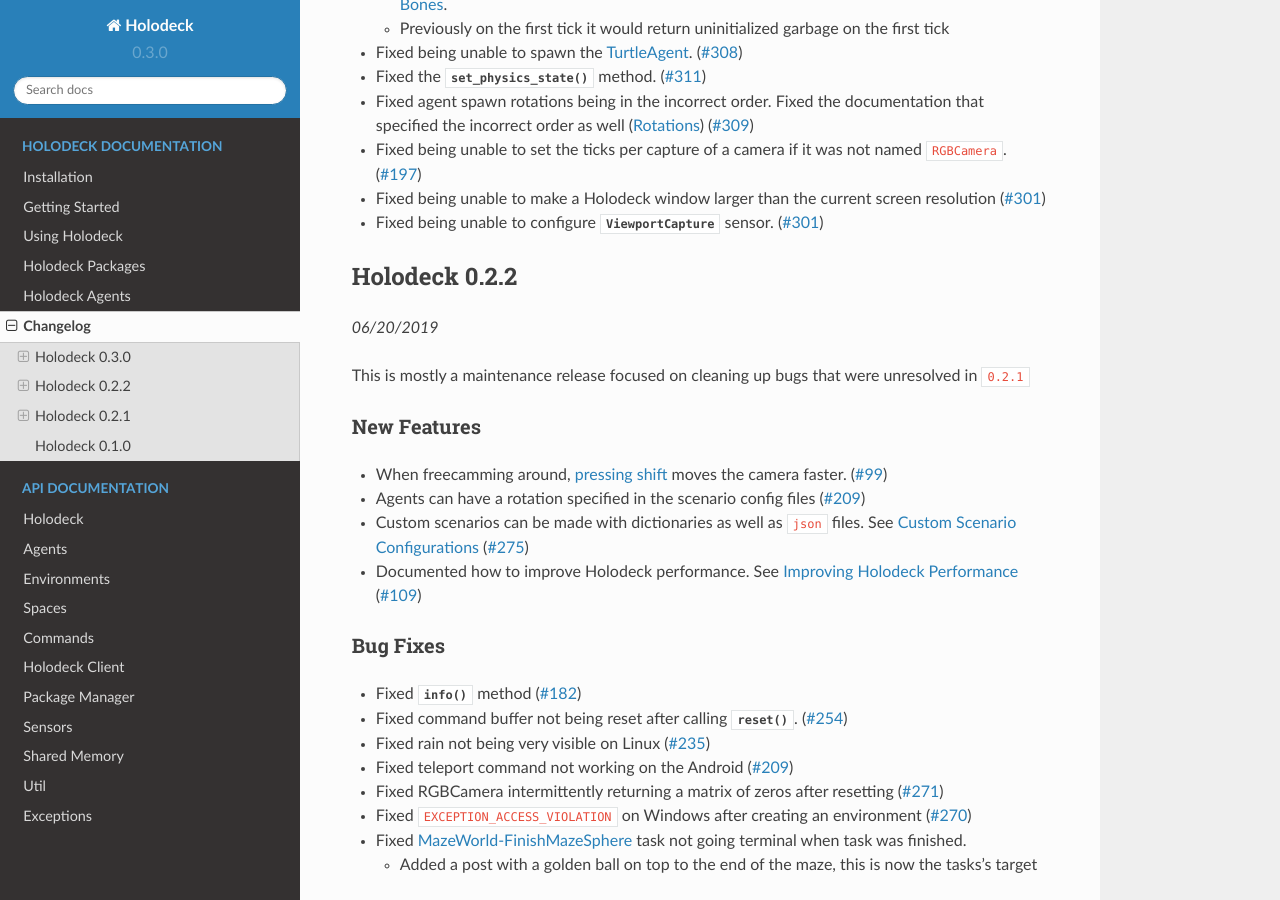
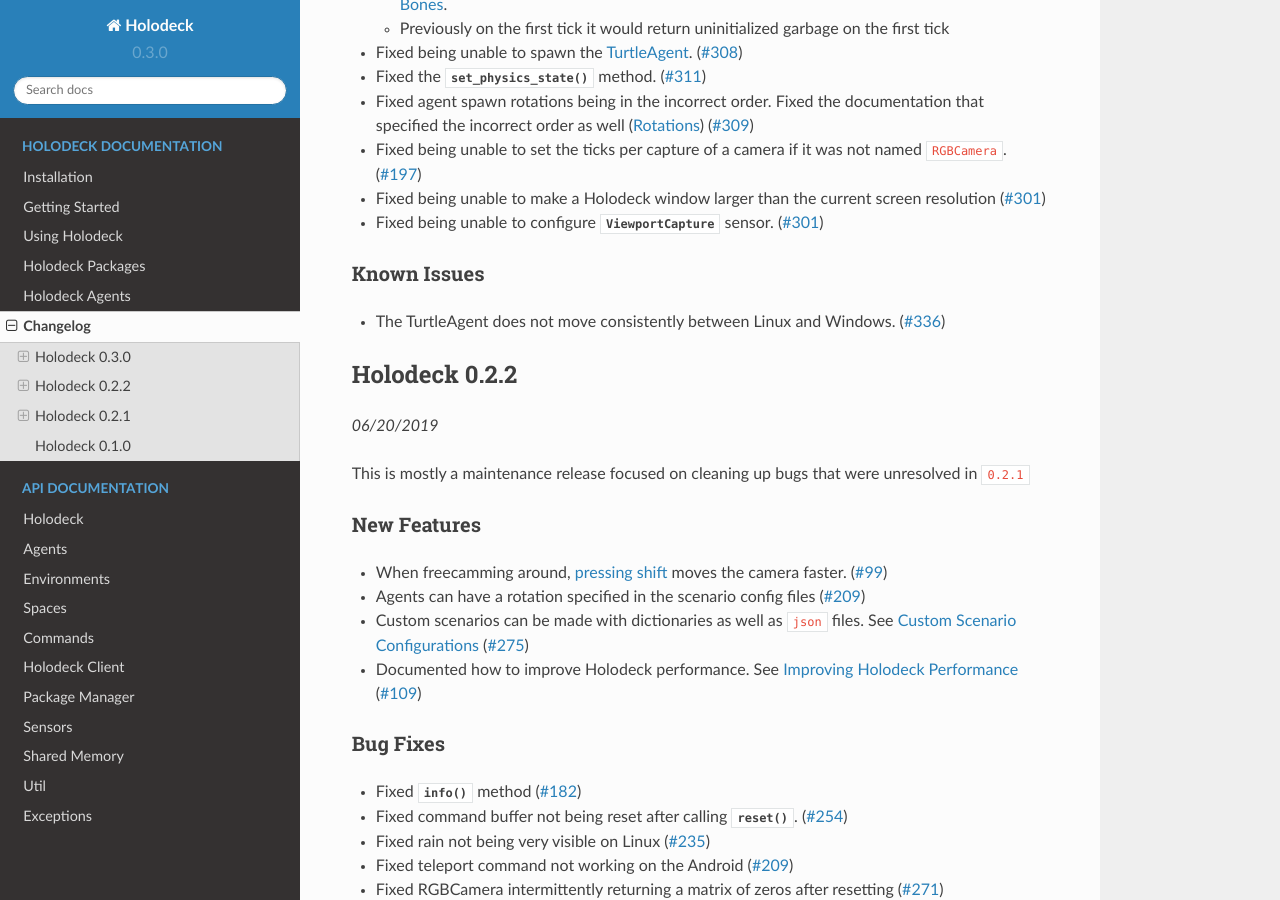
Before and after one commit to BYU-PCCL/holodeck, a Sphinx documentation site: the page built from docs/changelog/changelog.rst, in a window 1280 px wide and 900 px high, scrolled down 1972 px. Built offline with Sphinx 7.4.7 and the Read the Docs theme 2.0.0, drawn with Linux system fonts in a browser that asks for light colours; formulas are drawn with MathJax 3.

Commit message:
Update changelog

```diff
--- a/docs/changelog/changelog.rst
+++ b/docs/changelog/changelog.rst
@@ -156,6 +156,12 @@
   sensor.
   (`#301 <https://github.com/BYU-PCCL/holodeck/issues/301>`_)
 
+Known Issues
+~~~~~~~~~~~~
+- The TurtleAgent does not move consistently between Linux and Windows.
+  (`#336 <https://github.com/BYU-PCCL/holodeck/issues/336>`_)
+
+
 Holodeck 0.2.2
 --------------
 *06/20/2019*
```
